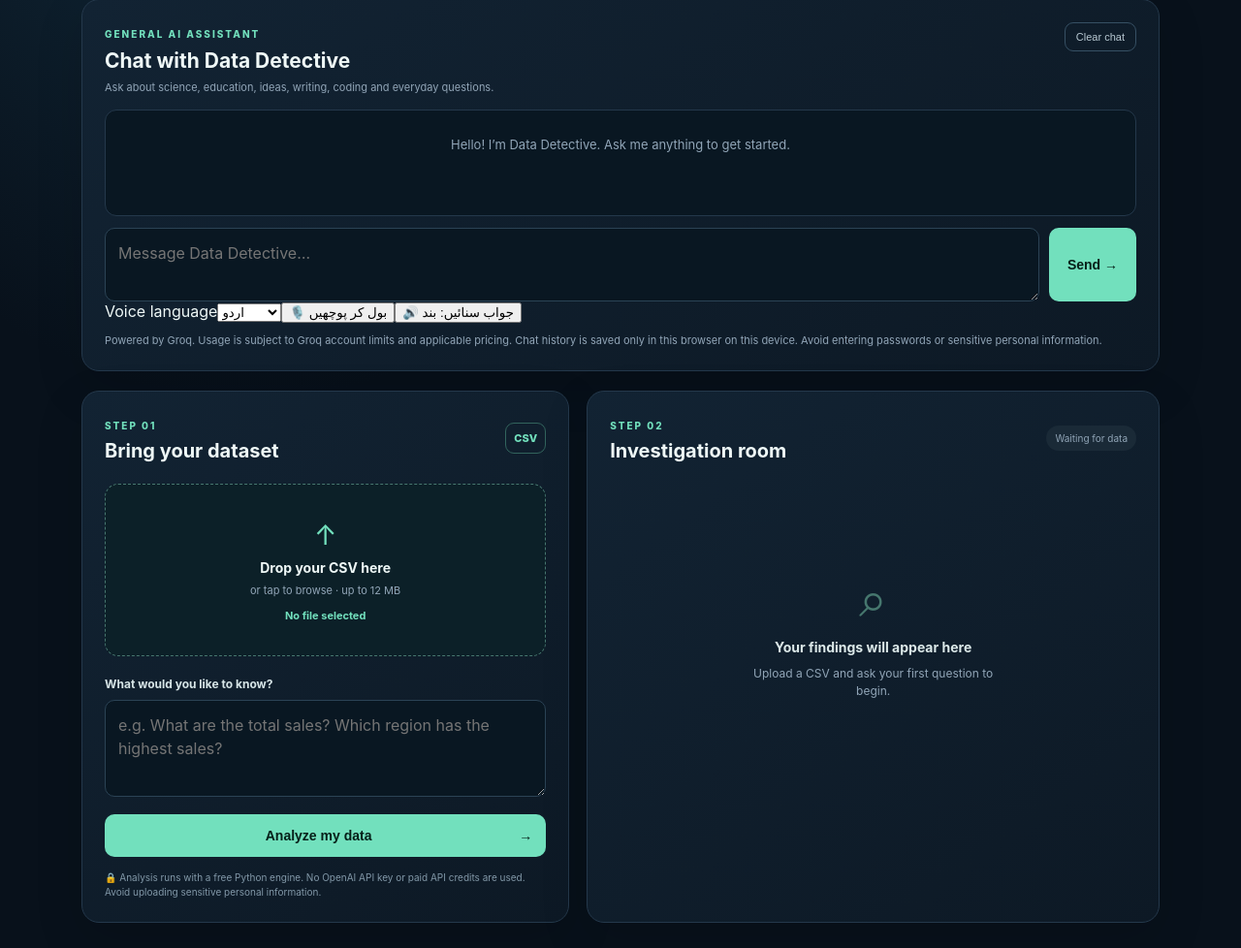
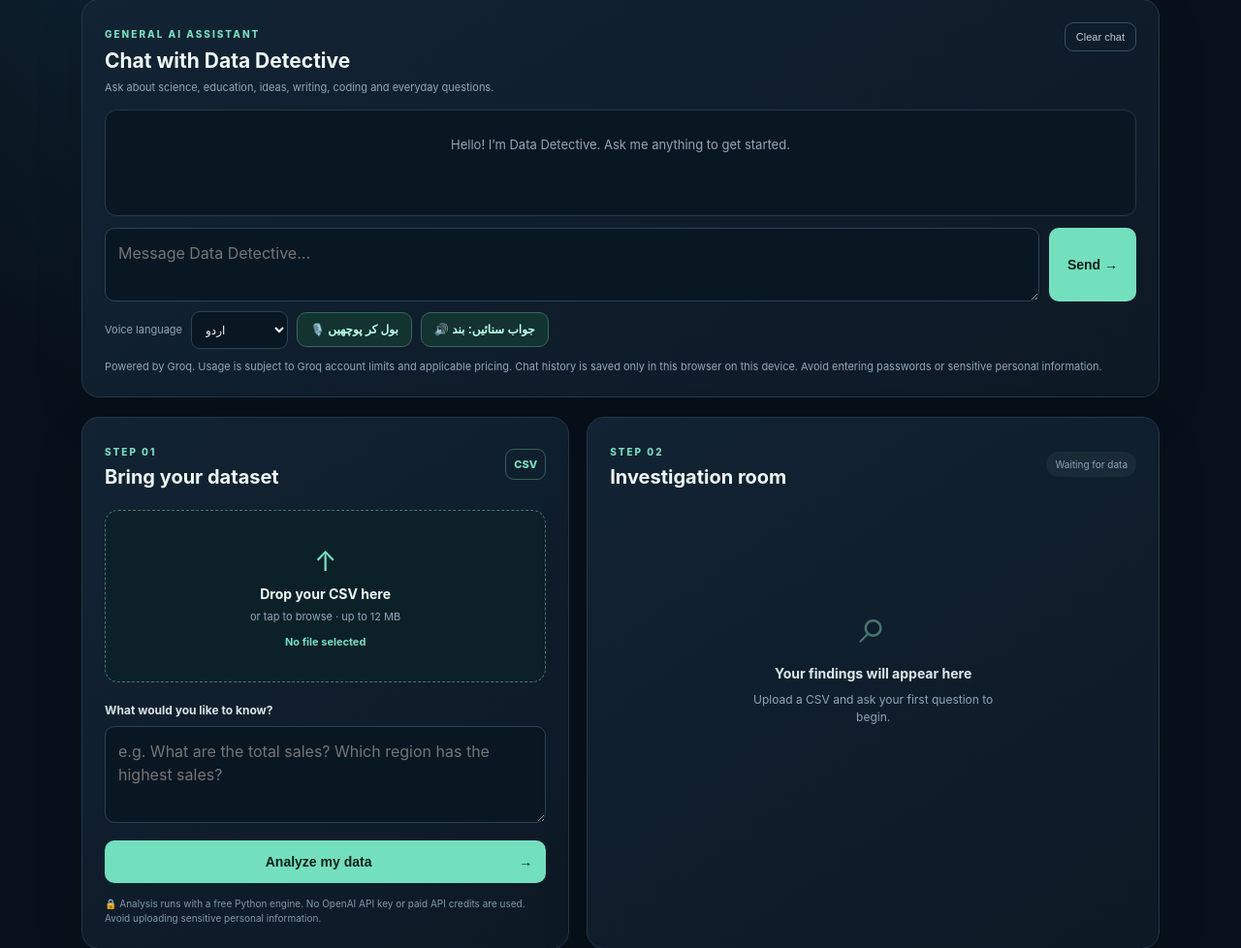
Before and after one commit to editmaster121472-create/data-detective, a Flask app: page / in a window 1280 px wide. Shown: the part 484-1462 px from the top of the page at 97% size. Run offline with Flask 3, Linux system fonts and the light colour scheme.

Commit message:
Style voice chat controls

```diff
--- a/static/style.css
+++ b/static/style.css
@@ -26,3 +26,14 @@
 .chat-compose{display:flex;gap:10px;align-items:stretch;margin-top:12px}.chat-compose textarea{min-width:0;flex:1;resize:vertical}.chat-compose .primary{width:auto;min-width:90px;margin:0}
 .chat-note{margin:10px 0 0}
 @media(max-width:600px){.chat-panel{padding:17px}.chat-compose{flex-direction:column}.chat-compose .primary{width:100%}.chat-bubble{max-width:96%}}
+
+
+/* Voice chat controls */
+.voice-tools{display:flex;align-items:center;gap:9px;flex-wrap:wrap;margin-top:10px}
+.voice-language-label{font-size:11px;color:var(--muted)}
+.voice-tools select{width:auto;min-width:100px;background:#091722;color:#eff8f7;border:1px solid #2b4355;border-radius:9px;padding:10px;font:inherit;font-size:12px}
+.voice-button{border:1px solid #37675f;background:#12332f;color:#baffea;border-radius:10px;padding:10px 13px;font-size:12px;font-weight:700;cursor:pointer}
+.voice-button:disabled{opacity:.55;cursor:not-allowed}
+.voice-button.voice-active{background:#5a282d;border-color:#a84d58;color:#ffe2e2}
+.voice-toggle[aria-pressed="true"]{background:#1c5146;border-color:#72e0bd}
+@media(max-width:600px){.voice-tools{gap:7px}.voice-tools select{flex:1}.voice-button{flex:1}}
```
